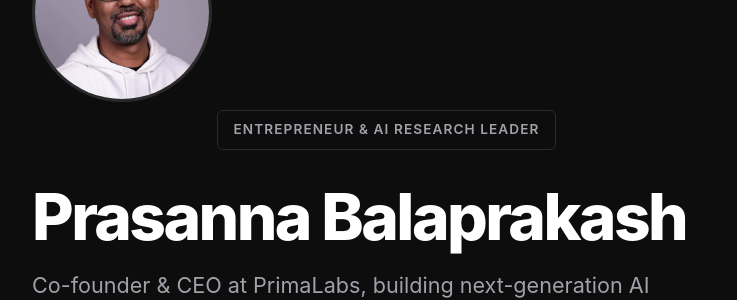
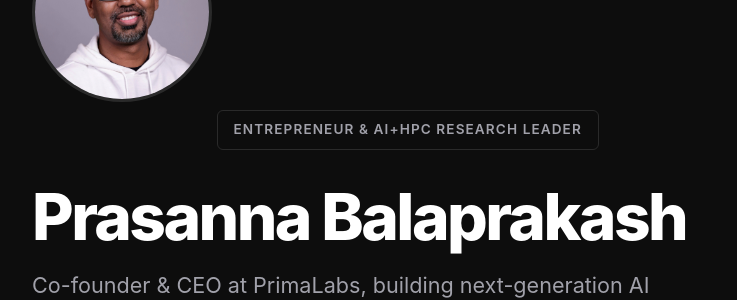
Before and after one commit to pbalapra/pbalapra.github.io, a Jekyll site: the page index.html, which Jekyll copies as it is, in a window 1280 px wide and 900 px high. Shown: the part 178-478 px from the top of the window, without its empty margins (198-935 px from the left). Built offline with Jekyll 4.4.1, drawn with Linux system fonts in a browser that asks for light colours.

Commit message:
Update badge to emphasize HPC expertise
Changed badge from "Entrepreneur & AI Research Leader" to
"Entrepreneur & AI+HPC Research Leader" to better reflect
expertise in high-performance computing.

🤖 Generated with [Claude Code](https://claude.com/claude-code)

Co-Authored-By: Claude <noreply@anthropic.com>

```diff
--- a/index.html
+++ b/index.html
@@ -419,7 +419,7 @@
     <div class="container">
         <header>
             <img src="./PrasannaBalaprakash.jpg" alt="Prasanna Balaprakash" class="headshot">
-            <div class="badge">Entrepreneur & AI Research Leader</div>
+            <div class="badge">Entrepreneur & AI+HPC Research Leader</div>
             <h1>Prasanna Balaprakash</h1>
             <p class="subtitle">Co-founder & CEO at PrimaLabs, building next-generation AI optimization solutions. Former Director of AI at Oak Ridge National Laboratory, where I directed breakthrough research at the intersection of AI and high-performance computing.</p>
             <div class="btn-group">
```
